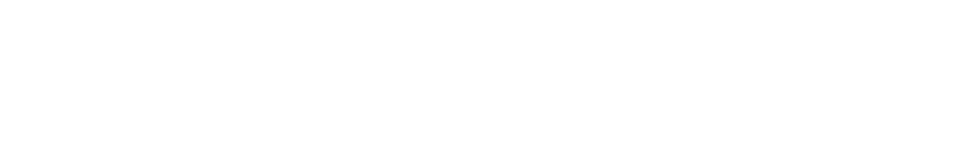
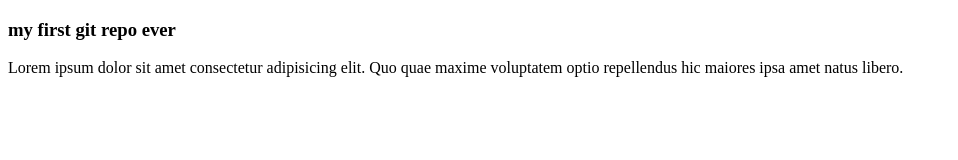
Before and after one commit to Tasranur/my-first-github-repo, a plain HTML site: page index.html in a window 1280 px wide. Shown: the whole page, without its empty margins (0-958 px from the left). Drawn offline with Linux system fonts and the light colour scheme.

Commit message:
my first commit

```diff
--- a/index.html
+++ b/index.html
@@ -8,7 +8,11 @@
 </head>
 
 <body>
-
+  <h3>
+    my first git repo ever
+  </h3>
+  <p>Lorem ipsum dolor sit amet consectetur adipisicing elit. Quo quae maxime voluptatem optio repellendus hic maiores
+    ipsa amet natus libero.</p>
 </body>
 
 </html>
```
